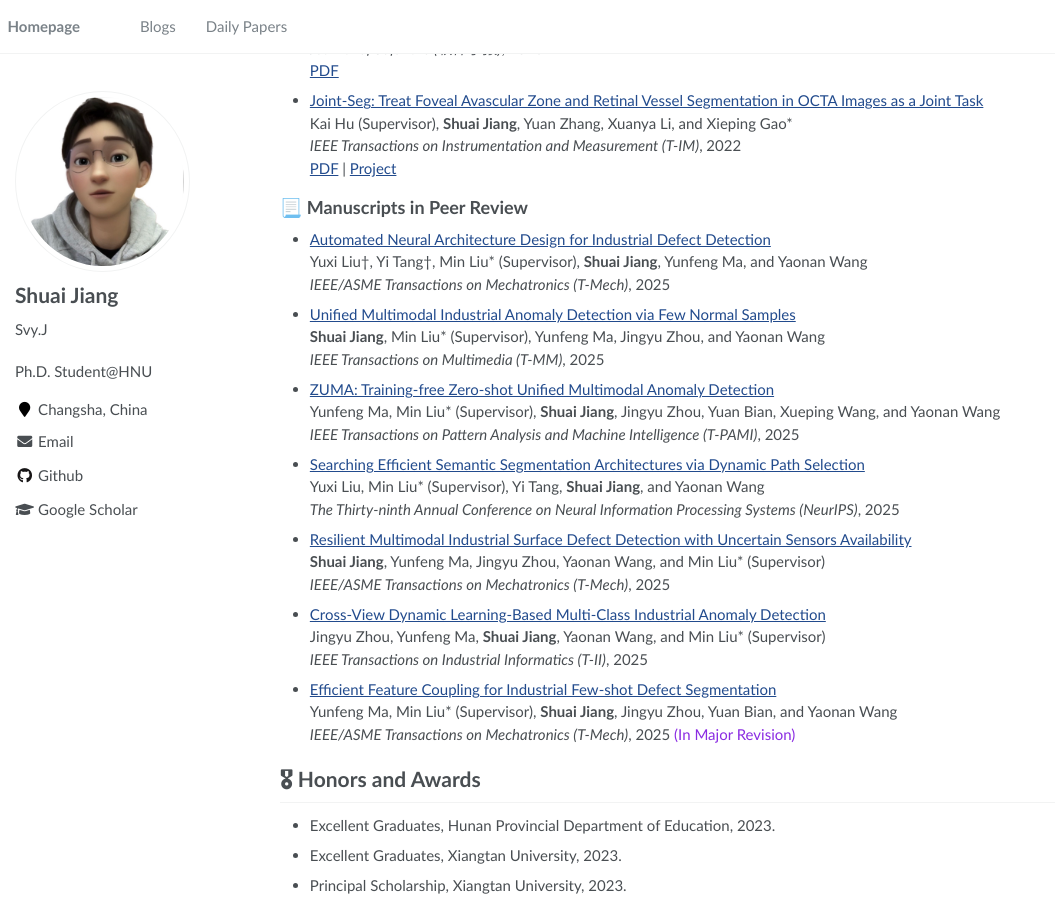
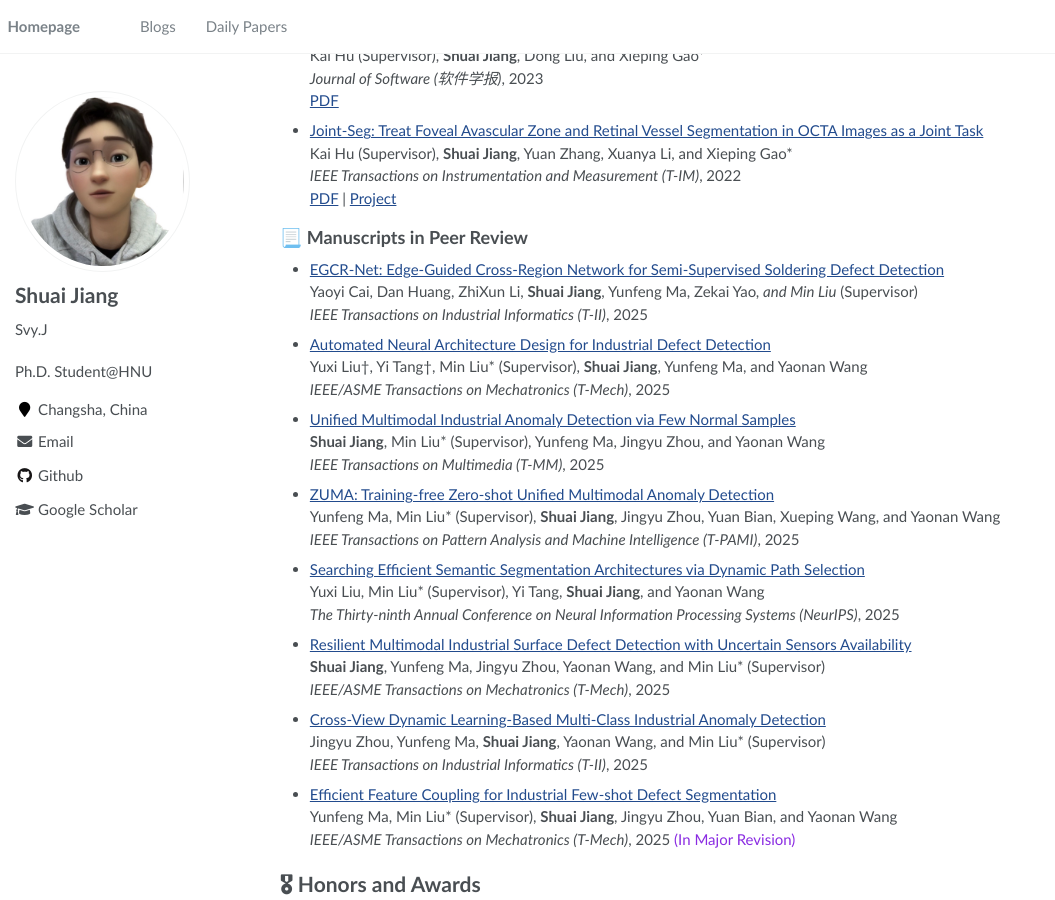
Before and after one commit to SvyJ/svyj.github.io, a Jekyll site: the page built from _pages/index.md, in a window 1280 px wide and 900 px high, scrolled down 2014 px. Shown: the whole window, without its empty margins (0-1055 px from the left). Built offline with Jekyll 4.4.1, drawn with Linux system fonts in a browser that asks for light colours; some of the changed text lies outside the part shown.

Commit message:
Update index.md

```diff
--- a/_pages/index.md
+++ b/_pages/index.md
@@ -26,6 +26,8 @@
 # 🔥 Recent Updates
 
 ## 📃 Latest Works
+
+- **[Jul. 2025]** 📃 Our article on "Semi-Supervised Soldering Defect Detection" was submitted to _IEEE T-II_.
 
 - **[Jun. 2025]** 📃 Our article on "Neural Architecture Search for Surface Defect Detection" was submitted to _IEEE/ASME T-Mech_.
 
@@ -126,6 +128,10 @@
 
 ## 📃 Manuscripts in Peer Review
 
+- [EGCR-Net: Edge-Guided Cross-Region Network for Semi-Supervised Soldering Defect Detection](https://ieeexplore.ieee.org/xpl/RecentIssue.jsp?punumber=9424)<br>
+  Yaoyi Cai, Dan Huang, ZhiXun Li, **Shuai Jiang**, Yunfeng Ma, Zekai Yao*, and Min Liu* (Supervisor)<br>
+  _IEEE Transactions on Industrial Informatics (T-II)_, 2025<br>
+
 - [Automated Neural Architecture Design for Industrial Defect Detection](https://ieeexplore.ieee.org/xpl/RecentIssue.jsp?punumber=3516)<br>
   Yuxi Liu†, Yi Tang†, Min Liu* (Supervisor), **Shuai Jiang**, Yunfeng Ma, and Yaonan Wang<br>
   _IEEE/ASME Transactions on Mechatronics (T-Mech)_, 2025<br>
```
